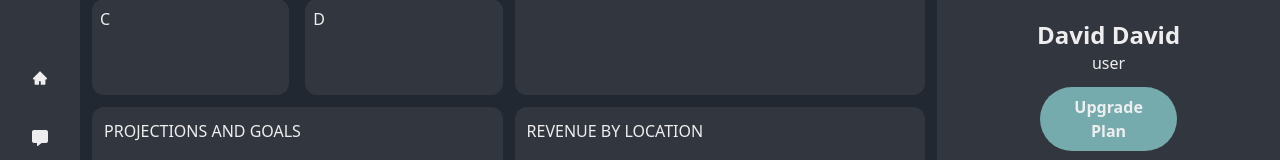
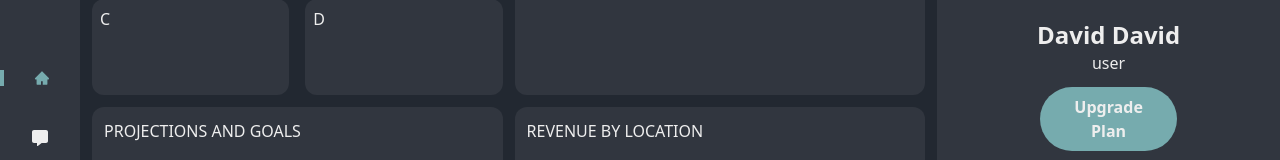
Before and after one commit to blacdav/Rubick-Dashboard, a React (Vite) app in the folder client/: page /home in a window 1280 px wide. Shown: the part 205-365 px from the top of the page. Built offline with nearby package versions, Linux system fonts and the light colour scheme.

Commit message:
added active class for home and profile pages

```diff
--- a/client/src/components/header.jsx
+++ b/client/src/components/header.jsx
@@ -21,7 +21,7 @@ const Header = () => {
                     <div className="bg-secondary h-6 w-12 md:h-4 md:w-8 cursor-pointer rounded-full">
                         <div onClick={() => { light(!theme)}} className={`${theme ? 'translate-x-6 md:translate-x-4' : 'translate-x'} bg-tertiary h-6 w-6 md:w-4 md:h-4 rounded-full transform duration-1000`}></div>
                     </div>
-                    <div className="flex md:hidden text-nm" onClick={() => { console.log('menu clicked'); setOpen(!open)}}>
+                    <div className="flex md:hidden text-nm" onClick={() => setOpen(!open)}>
                         <FaBars />
                     </div>
                 </div>
--- a/client/src/components/sidebar.jsx
+++ b/client/src/components/sidebar.jsx
@@ -8,13 +8,19 @@ import { FaMessage, FaGear} from 'react-icons/fa6'
 import { googleLogout } from '@react-oauth/google'
 import { useTheme } from '../context/Theme'
 import { useNavigate } from 'react-router-dom'
-import { useAuth } from '../context/Auth'
+import { useLocation } from 'react-router-dom'
+// import { useAuth } from '../context/Auth'
 
 const Sidebar = () => {
     const { theme } = useTheme();
     const { open, setOpen } = useSidebar();
     const navigate = useNavigate();
-    const { logout } = useAuth();
+    const location = useLocation();
+    const pathname = location.pathname
+    // const { logout } = useAuth();
+
+    const home = pathname === '/home'
+    const profile = pathname === '/profile'
 
     return (
         <div className={`${open ? 'grid' : 'grid'} grid-cols-1 justify-center ${theme ? 'bg-light text-primary' : 'bg-secondary text-light'} text-sm md:text-md h-screen w-full md:w-20 transform duration-1000`}>
@@ -23,7 +29,7 @@ const Sidebar = () => {
             </div>
 
             <ul className="grid *:text-md *:flex *:md:grid *:items-center *:md:justify-center *:ps-10 *:md:ps-0 w-full *:gap-3 gap-0 md:gap-5 *:w-full *:h-fit *:cursor-pointer">
-                <li onClick={() => { setOpen(false); navigate('/home') }} className="hover:border-s-4">
+                <li onClick={() => { setOpen(false); navigate('/home') }} className={`${home ? 'border-s-4 border-tertiary text-tertiary' : ''} hover:border-s-4`}>
                     <AiFillHome />
                     <span className='flex md:hidden'>Dashboard</span>
                 </li>
@@ -43,7 +49,7 @@ const Sidebar = () => {
                     <FaCalendar />
                     <span className='flex md:hidden'>Calender</span>
                 </li>
-                <li onClick={() => { setOpen(false); navigate('/profile') }} className="hover:border-s-4">
+                <li onClick={() => { setOpen(false); navigate('/profile') }} className={`${profile ? 'border-s-2 border-tertiary text-tertiary' : ''} hover:border-s-4`}>
                     <FaPortrait />
                     <span className='flex md:hidden'>Profile</span>
                 </li>
--- a/client/src/context/Sidebar.jsx
+++ b/client/src/context/Sidebar.jsx
@@ -5,10 +5,6 @@ const SidebarContext = createContext();
 // eslint-disable-next-line react/prop-types
 export const SidebarProvider = ({ children }) => {
     const [open, setOpen] = useState(false);
-
-    // const openBar = (open) => {
-    //     setOpen(open)
-    // }
 
     return(
         <SidebarContext.Provider value={{ open, setOpen }}>
```
